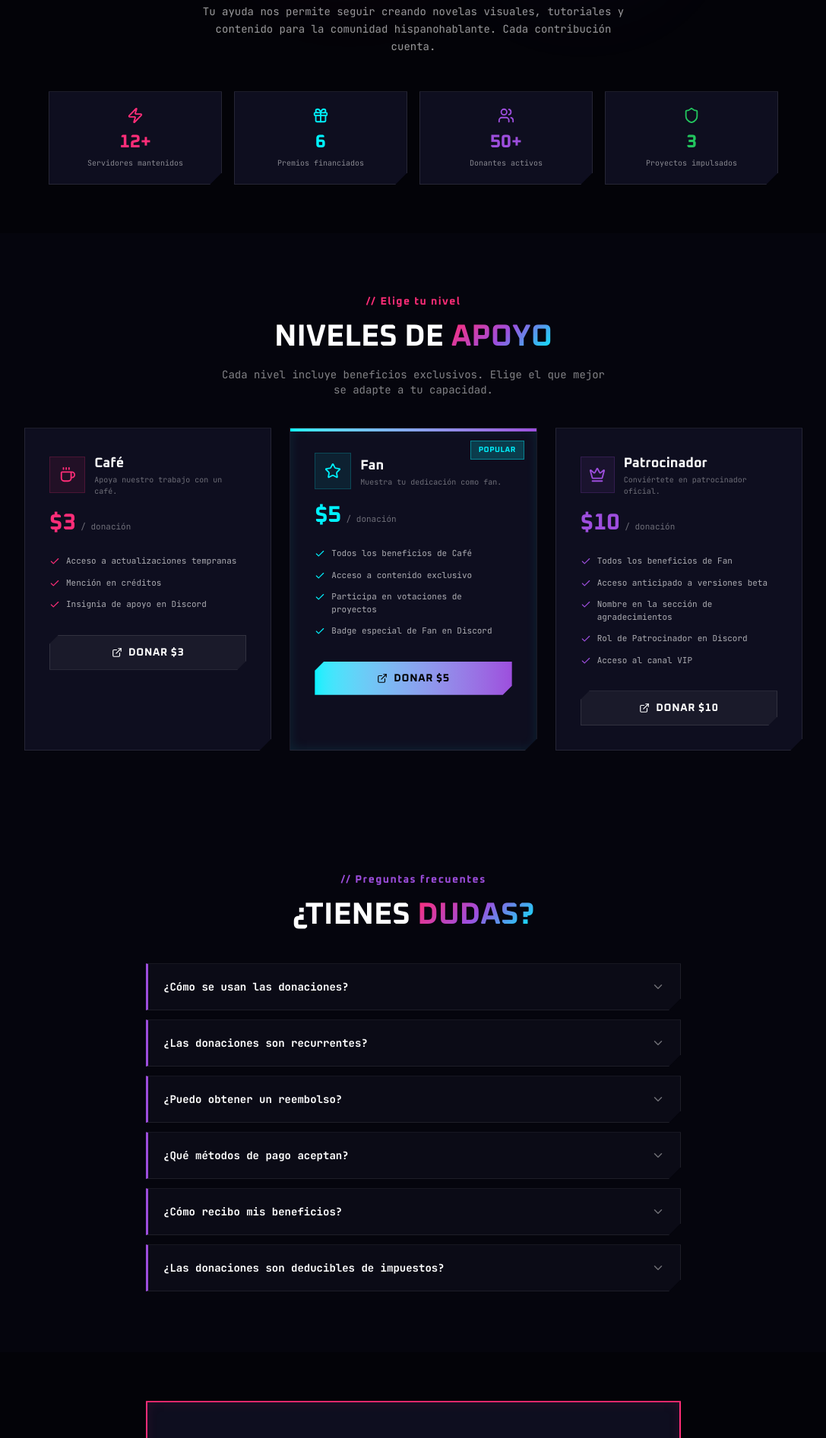
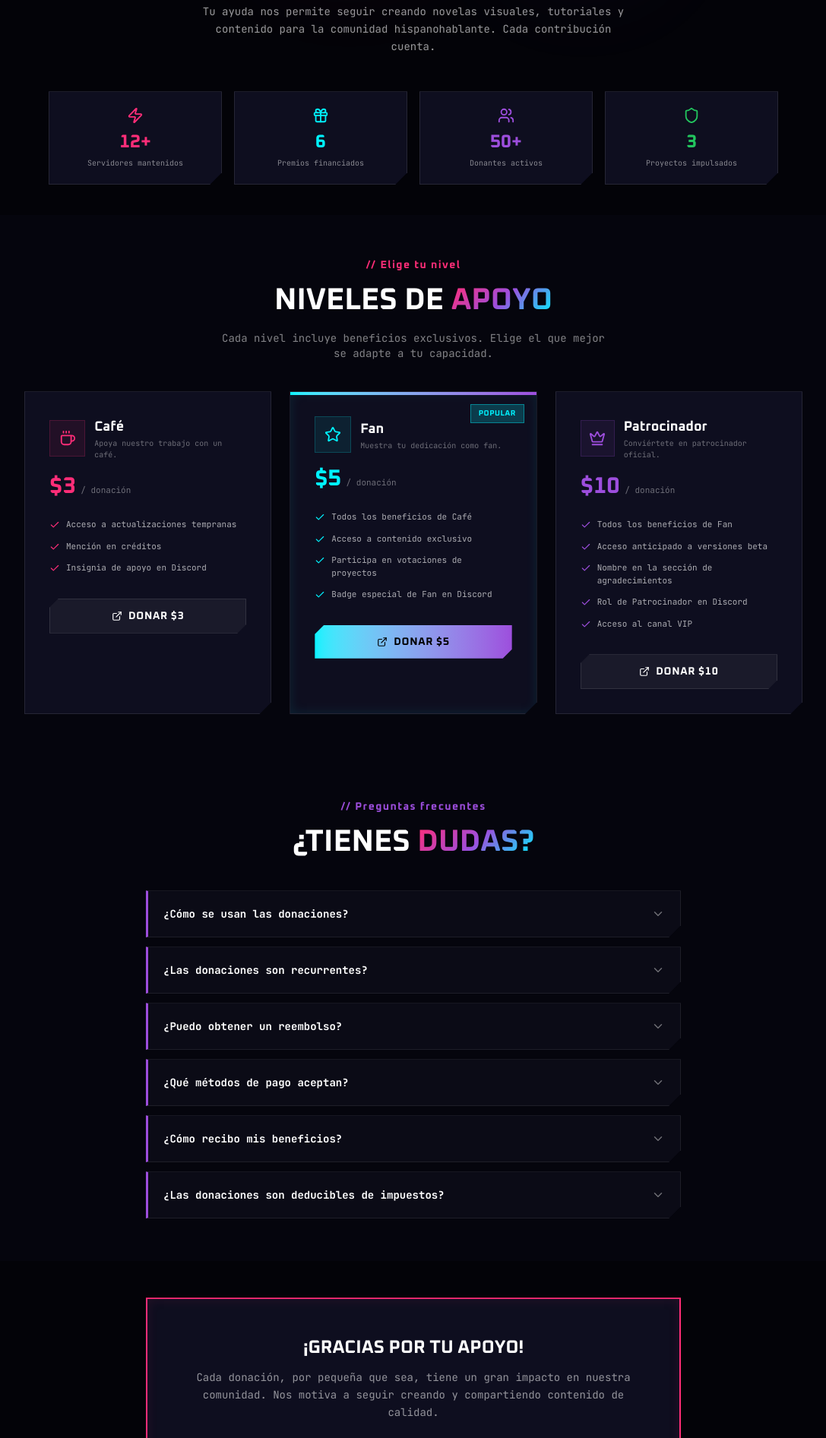
Before and after one commit to The-Encoders-Club/The-Encoders-Club, a Next.js app: page /donar in a window 1280 px wide. Shown: the part 300-2193 px from the top of the page at 76% size, without its empty margins (96-1183 px from the left). Built offline with nearby package versions, Linux system fonts and the light colour scheme; no server answers.

Commit message:
Reduce el relleno en varias secciones de page.tsx

```diff
--- a/src/app/donar/page.tsx
+++ b/src/app/donar/page.tsx
@@ -134,7 +134,7 @@ export default function Donar() {
       </section>
 
       {/* Impact Stats */}
-      <section className="pb-12 sm:pb-16">
+      <section className="pb-8 sm:pb-10">
         <div className="max-w-5xl mx-auto px-4 sm:px-6 lg:px-8">
           <div className="grid grid-cols-2 lg:grid-cols-4 gap-4">
             {impactStats.map((stat, i) => {
@@ -160,7 +160,7 @@ export default function Donar() {
       </section>
 
       {/* Donation Tiers */}
-      <section className="py-12 lg:py-20 bg-[#05050d]">
+      <section className="py-10 lg:py-14 bg-[#05050d]">
         <div className="max-w-7xl mx-auto px-4 sm:px-6 lg:px-8">
           <div className="text-center mb-10">
             <span className="font-cyber font-bold text-sm tracking-widest text-[#FF2D78] mb-3 block">{'// '}Elige tu nivel</span>
@@ -238,7 +238,7 @@ export default function Donar() {
       </section>
 
       {/* FAQ */}
-      <section className="py-12 lg:py-20 bg-[#05050d]">
+      <section className="py-10 lg:py-14 bg-[#05050d]">
         <div className="max-w-3xl mx-auto px-4 sm:px-6 lg:px-8">
           <div className="text-center mb-10">
             <span className="font-cyber font-bold text-sm tracking-widest text-[#9d4edd] mb-3 block">{'// '}Preguntas frecuentes</span>
@@ -279,7 +279,7 @@ export default function Donar() {
       </section>
 
       {/* Ko-fi Direct Link */}
-      <section className="py-12 lg:py-16">
+      <section className="py-10 lg:py-12">
         <div className="max-w-3xl mx-auto px-4 sm:px-6 lg:px-8">
           <motion.div
             initial={{ opacity: 0, y: 30 }}
```
